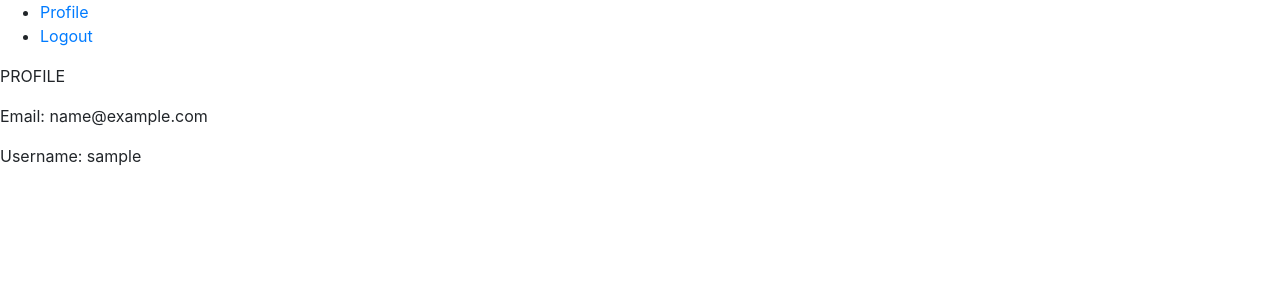
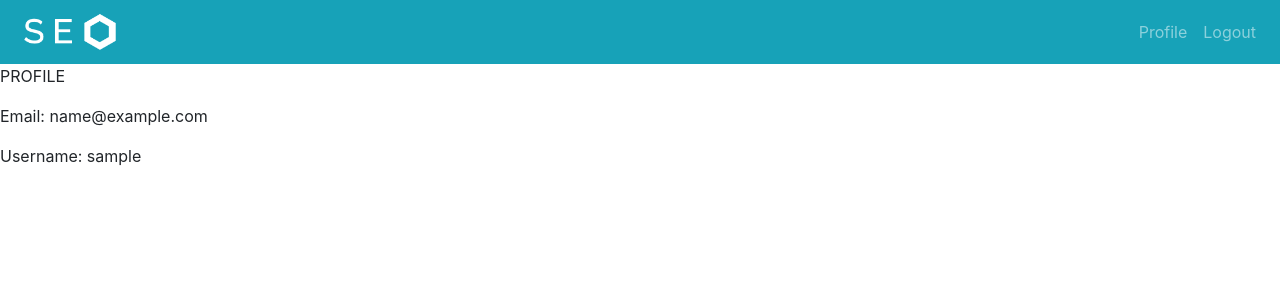
Before and after one commit to Code-Institute-Submissions/Searchepreneurs, a Django app: page /accounts/profile/ in a window 1280 px wide. Shown: the top 300 px of the page. Run offline with Django 3.2, Linux system fonts and the light colour scheme; the visitor is signed in with stand-in values (Sample User, id 1); data comes from the database, SQL or seed files in the repository; some libraries are stand-ins or nearby versions.

Commit message:
Styled navbar

```diff
--- a/templates/base.html
+++ b/templates/base.html
@@ -1,4 +1,5 @@
 <!DOCTYPE html>
+{% load static %}
 <html lang="en">
 <head>
     <meta charset="UTF-8">
@@ -13,18 +14,26 @@
 
     <!--Bootstrap CSS Link-->
     <link rel="stylesheet" href="https://stackpath.bootstrapcdn.com/bootstrap/4.5.0/css/bootstrap.min.css" integrity="sha384-9aIt2nRpC12Uk9gS9baDl411NQApFmC26EwAOH8WgZl5MYYxFfc+NcPb1dKGj7Sk" crossorigin="anonymous">
+
+    <!--Custom CSS Link-->
+    <link rel="stylesheet" href="{% static 'css/custom.css' %}">
 </head>
 <body>
-    <nav>
-        <ul>
-            {% if user.is_authenticated %}
-                <li><a href="{% url 'profile' %}">Profile</a></li>
-                <li><a href="{% url 'logout' %}">Logout</a></li>
-            {% else %}
-                <li><a href="{% url 'register' %}">Register</a></li>
-                <li><a href="{% url 'login' %}">Login</a></li>
-            {% endif %}
-        </ul>
+    <nav class="navbar navbar-expand navbar-dark bg-info">
+        <a href="{% url 'index' %}">
+            <img src="{% static 'img/navbar-logo.png' %}" alt="Navbar Logo" id="navbarLogo">
+        </a>
+        <div class="collapse navbar-collapse">
+            <ul class="navbar-nav ml-auto">
+                {% if user.is_authenticated %}
+                    <li class="nav-item {% block profile_active %}{% endblock %}"><a class="nav-link" href="{% url 'profile' %}">Profile{% block profile_current %}{% endblock %}</a></li>
+                    <li class="nav-item"><a class="nav-link" href="{% url 'logout' %}">Logout</a></li>
+                {% else %}
+                    <li class="nav-item {% block register_active %}{% endblock %}"><a class="nav-link" href="{% url 'register' %}">Register{% block register_current %}{% endblock %}</a></li>
+                    <li class="nav-item {%block login_active%}{% endblock %}"><a class="nav-link" href="{% url 'login' %}">Login{% block login_current %}{% endblock %}</a></li>
+                {% endif %}
+            </ul>
+        </div>
     </nav>
     {% block content %}
     {% endblock %}
```
